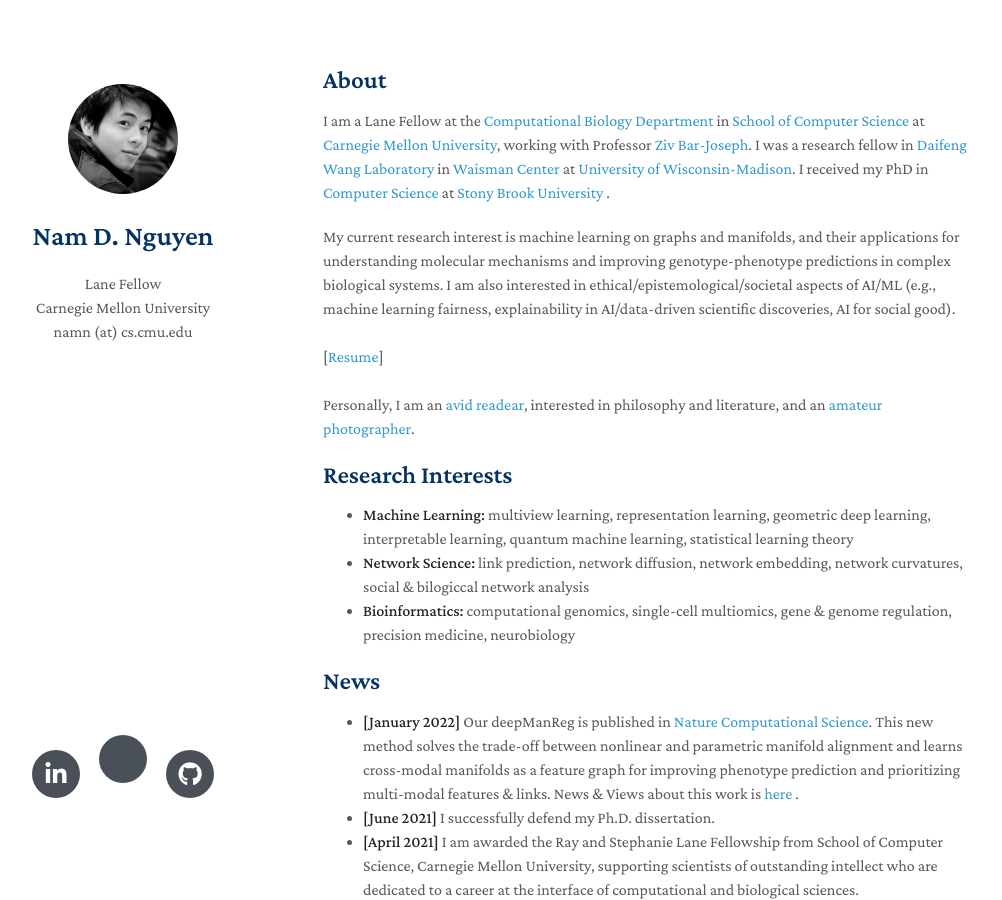
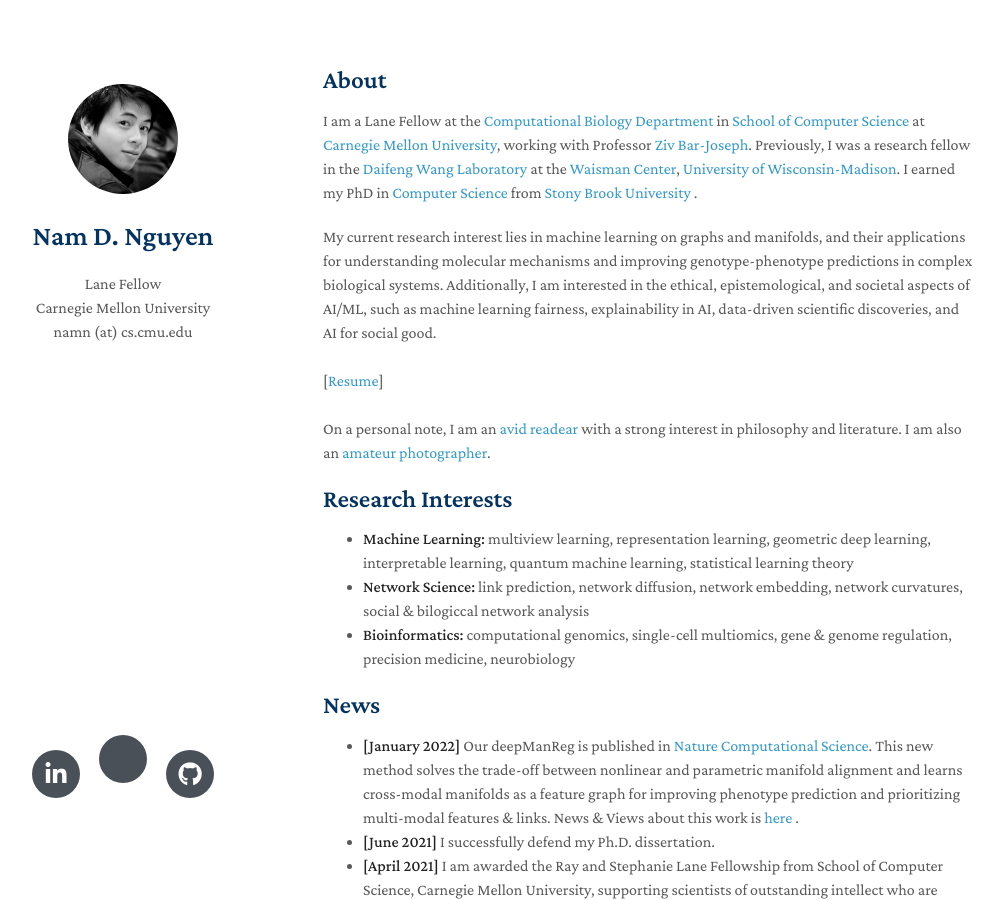
Before and after one commit to MaximHelio/MaximHelio.github.io, a Jekyll site: the page built from index.md, in a window 1280 px wide and 900 px high. Shown: the whole window, without its empty margins (147-1149 px from the left). Built offline with Jekyll 4.4.1, drawn with Linux system fonts in a browser that asks for light colours; nearby versions of some CDN libraries; a style sheet for code colours, icons or effects is not loaded; our own code applies the rules of GitHub Pages for plain Markdown files.

Commit message:
Update index.md

```diff
--- a/index.md
+++ b/index.md
@@ -3,13 +3,13 @@ layout: homepage
 ---
 ## About
 
-I am a Lane Fellow at the [Computational Biology Department](https://cbd.cmu.edu/) in [School of Computer Science](https://www.cs.cmu.edu/) at [Carnegie Mellon University](https://www.cmu.edu/), working with Professor [Ziv Bar-Joseph](https://www.cs.cmu.edu/~zivbj/). I was a research fellow in [Daifeng Wang Laboratory](https://daifengwanglab.org/) in [Waisman Center](https://www.waisman.wisc.edu/) at [University of Wisconsin-Madison](http://www.wisc.edu/). I received my PhD in  [Computer Science](https://cs.stonybrook.edu/) at [Stony Brook University](https://stonybrook.edu/) .
+I am a Lane Fellow at the [Computational Biology Department](https://cbd.cmu.edu/) in [School of Computer Science](https://www.cs.cmu.edu/) at [Carnegie Mellon University](https://www.cmu.edu/), working with Professor [Ziv Bar-Joseph](https://www.cs.cmu.edu/~zivbj/). Previously, I was a research fellow in the [Daifeng Wang Laboratory](https://daifengwanglab.org/) at the [Waisman Center](https://www.waisman.wisc.edu/), [University of Wisconsin-Madison](http://www.wisc.edu/). I earned my PhD in  [Computer Science](https://cs.stonybrook.edu/) from [Stony Brook University](https://stonybrook.edu/) .
 
-My current research interest is machine learning on graphs and manifolds, and their applications for understanding molecular mechanisms and improving genotype-phenotype predictions in complex biological systems. I am also interested in ethical/epistemological/societal aspects of AI/ML (e.g., machine learning fairness, explainability in AI/data-driven scientific discoveries, AI for social good).
+My current research interest lies in machine learning on graphs and manifolds, and their applications for understanding molecular mechanisms and improving genotype-phenotype predictions in complex biological systems. Additionally, I am interested in the ethical, epistemological, and societal aspects of AI/ML, such as machine learning fairness, explainability in AI, data-driven scientific discoveries, and AI for social good.
 <br><br>
 [[Resume](./assets/Nam_Nguyen_Resume (2).pdf)]
 <br><br>
-Personally, I am an [avid readear](https://www.goodreads.com/user/show/19504526-tran-ki-nam), interested in philosophy and literature, and an [amateur photographer](https://500px.com/p/tkn?view=photos).
+On a personal note, I am an [avid readear](https://www.goodreads.com/user/show/19504526-tran-ki-nam) with a strong interest in philosophy and literature. I am also an [amateur photographer](https://500px.com/p/tkn?view=photos).
 
 ## Research Interests
 
```
